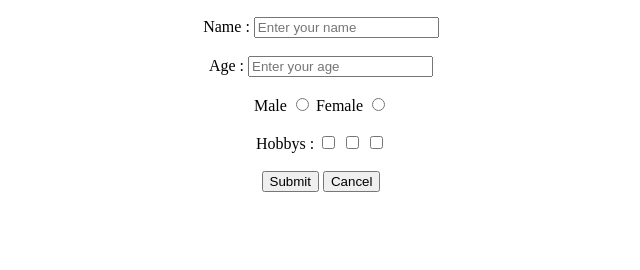
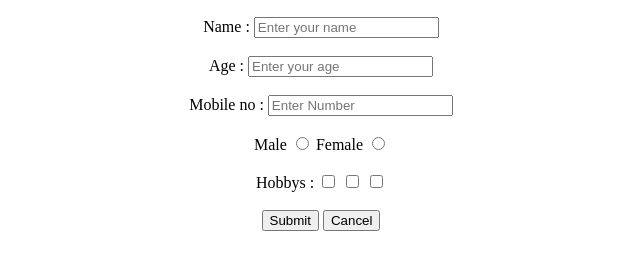
Before and after one commit to Hetmpandya/Myform, a plain HTML site: page index.html in a window 1280 px wide. Shown: the part 50-320 px from the top of the page, without its empty margins (319-959 px from the left). Drawn offline with Linux system fonts and the light colour scheme.

Commit message:
Add new Field

```diff
--- a/index.html
+++ b/index.html
@@ -13,6 +13,9 @@
     <br>
     <br>
     Age : <input type="text" placeholder="Enter your age"/>
+    <br>
+    <br>
+    Mobile no : <input type="number" placeholder="Enter Number"/>
     <br>
     <br>
     Male
```
